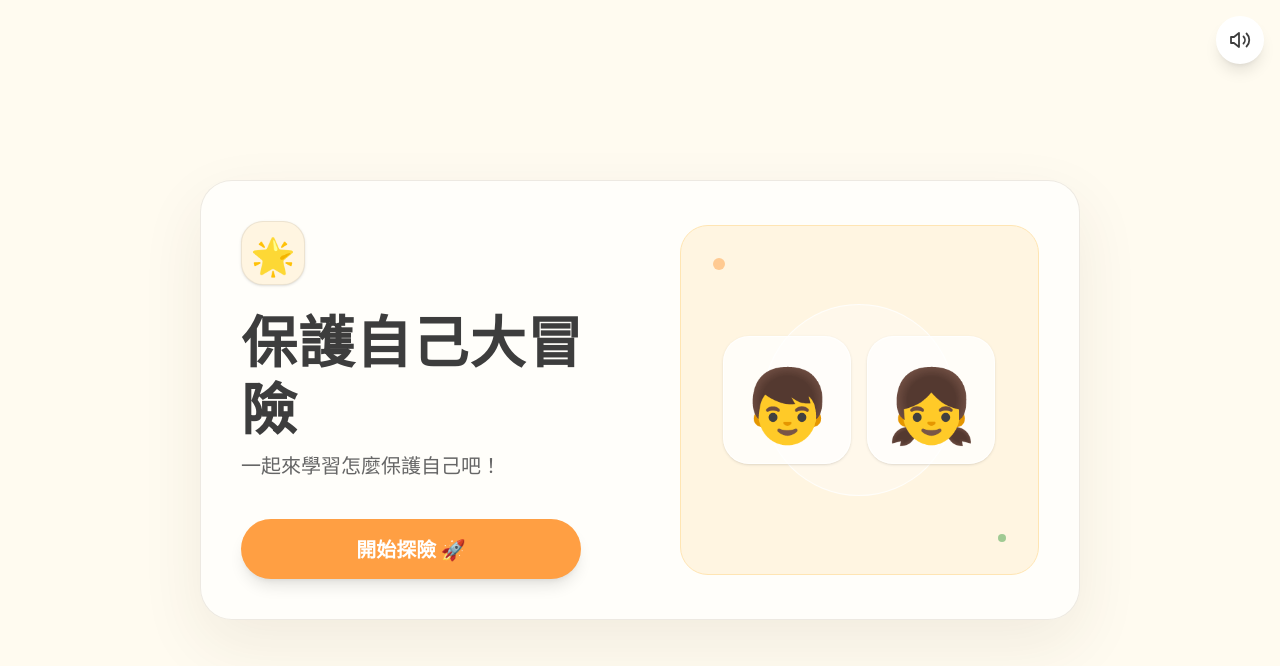
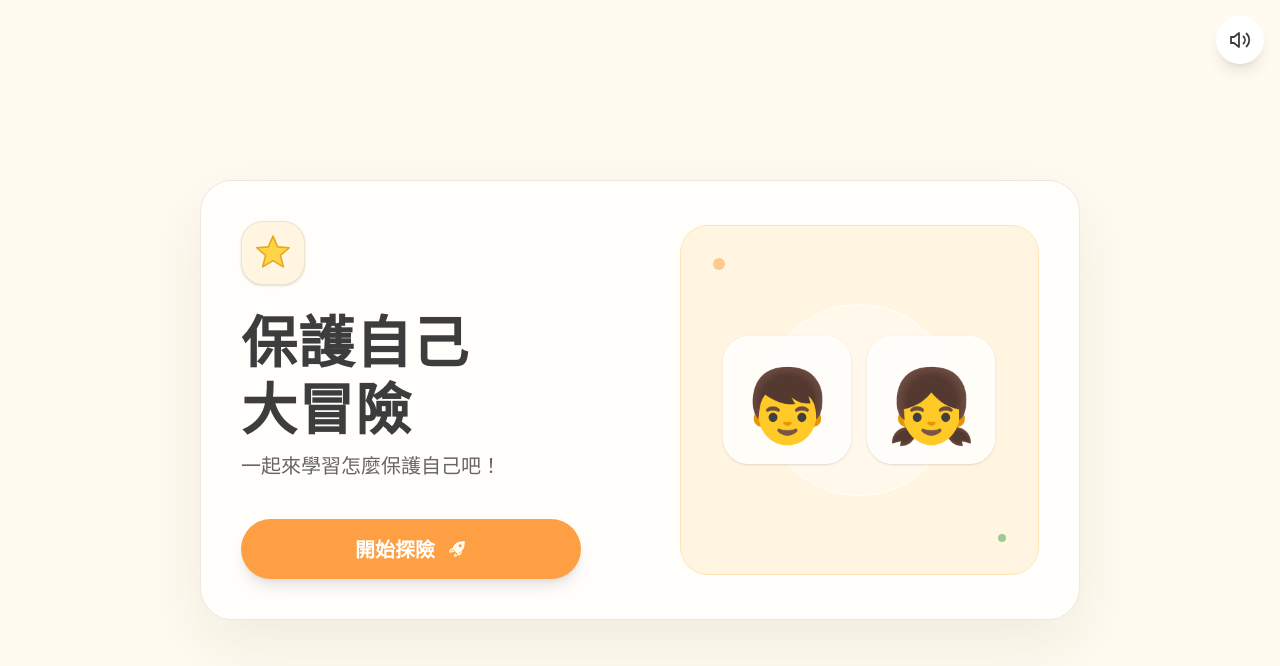
Before and after one commit to hohsiang-lab/client-renhe-child-safety-web, a React (Vite) app: page / in a window 1280 px wide. Shown: the top 666 px of the page. Built offline with nearby package versions, Linux system fonts and the light colour scheme.

Commit message:
fix(HO-3164): balance hero title and use vector icons

```diff
--- a/src/pages/HomePage.tsx
+++ b/src/pages/HomePage.tsx
@@ -45,10 +45,13 @@ export default function HomePage() {
             aria-hidden="true"
             className="mb-5 flex size-16 items-center justify-center rounded-[22px] border border-warm-border/30 bg-warm-card text-4xl shadow-sm"
           >
-            🌟
+            <svg aria-hidden="true" className="size-10" viewBox="0 0 64 64" fill="none">
+              <path d="m32 5 7.4 17.2 18.7 1.4-14.3 12.1 4.7 18.4L32 44.2 15.5 54.1l4.7-18.4L5.9 23.6l18.7-1.4L32 5Z" fill="#FFD447" stroke="#E7A522" strokeWidth="2.5" strokeLinejoin="round" />
+            </svg>
           </div>
-          <h1 className="mb-3 max-w-full text-[clamp(2.25rem,5vw,3.5rem)] leading-[1.2] font-bold tracking-[0.02em] text-text-main">
-            保護自己大冒險
+          <h1 aria-label="保護自己大冒險" className="mb-3 max-w-full text-[clamp(2.25rem,5vw,3.5rem)] leading-[1.2] font-bold tracking-[0.02em] text-text-main">
+            <span data-testid="homepage-title-line-1">保護自己</span>
+            <span className="block" data-testid="homepage-title-line-2">大冒險</span>
           </h1>
           <p className="text-text-light max-w-[22rem] text-base leading-7 sm:text-lg md:text-xl">
             一起來學習怎麼保護自己吧！
@@ -86,7 +89,13 @@ export default function HomePage() {
           whileHover={prefersReducedMotion ? undefined : { scale: 1.05 }}
           whileTap={prefersReducedMotion ? undefined : { scale: 0.97 }}
         >
-          開始探險 🚀
+          <span>開始探險</span>
+          <svg aria-hidden="true" className="size-5" viewBox="0 0 24 24" fill="none">
+            <path d="M14.7 4.1c-3.4 1.2-6.2 4-7.4 7.4l5.2 5.2c3.4-1.2 6.2-4 7.4-7.4l.7-5.9-5.9.7Z" fill="#FFF7E7" stroke="white" strokeWidth="1.5" strokeLinejoin="round" />
+            <circle cx="15.8" cy="8.2" r="1.8" fill="#FF9F43" />
+            <path d="m7.2 11.8-3.3.8-.8 3.3 5.3-1.1m5.6 1.1-.8 3.3 3.3-.8.8-3.3" fill="#FFD447" stroke="white" strokeWidth="1.2" strokeLinejoin="round" />
+            <path d="m10.1 17.1-1.2 3.7 3.7-1.2" fill="#FFD447" stroke="white" strokeWidth="1.2" strokeLinejoin="round" />
+          </svg>
         </motion.button>
       </motion.main>
     </div>
```
Also changed, not shown: 1 other file (tests, documents, lock files or other folders).
